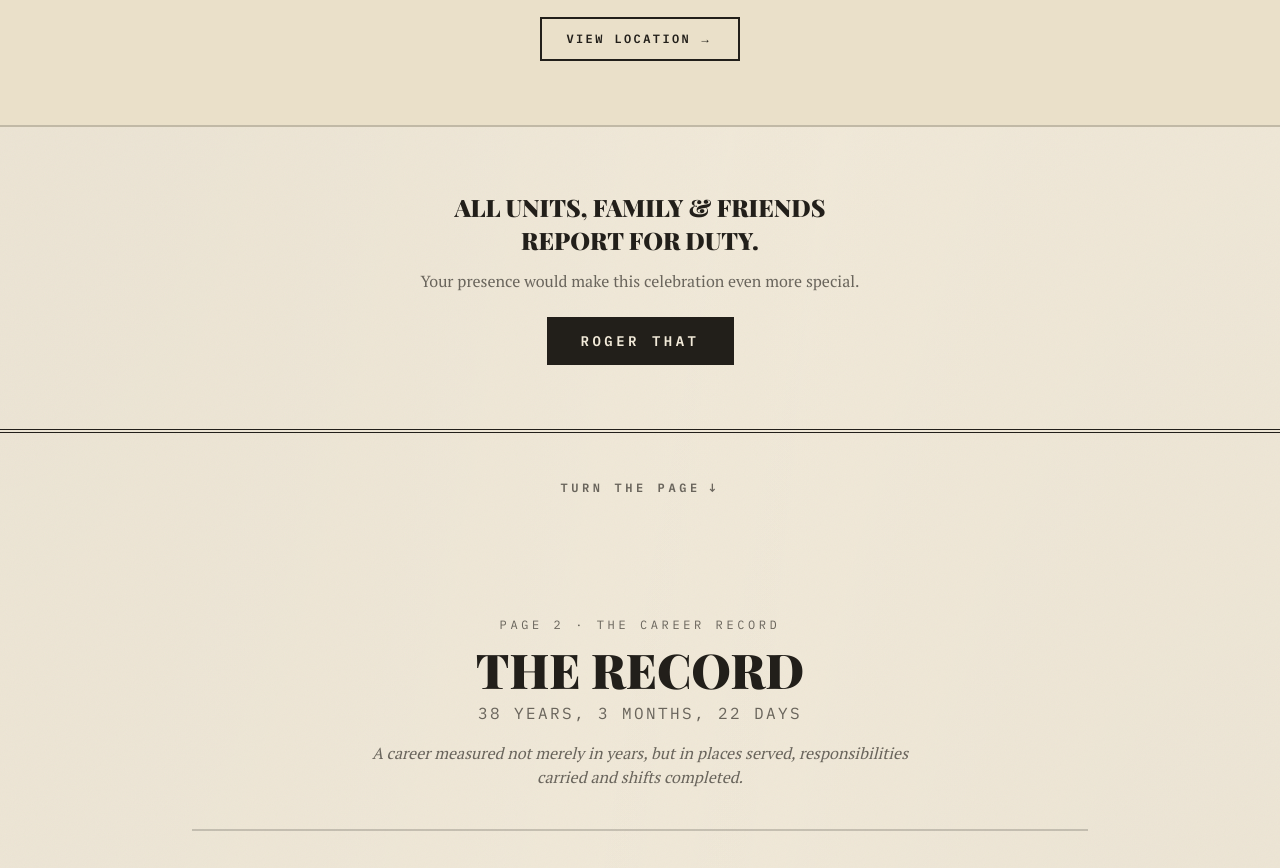
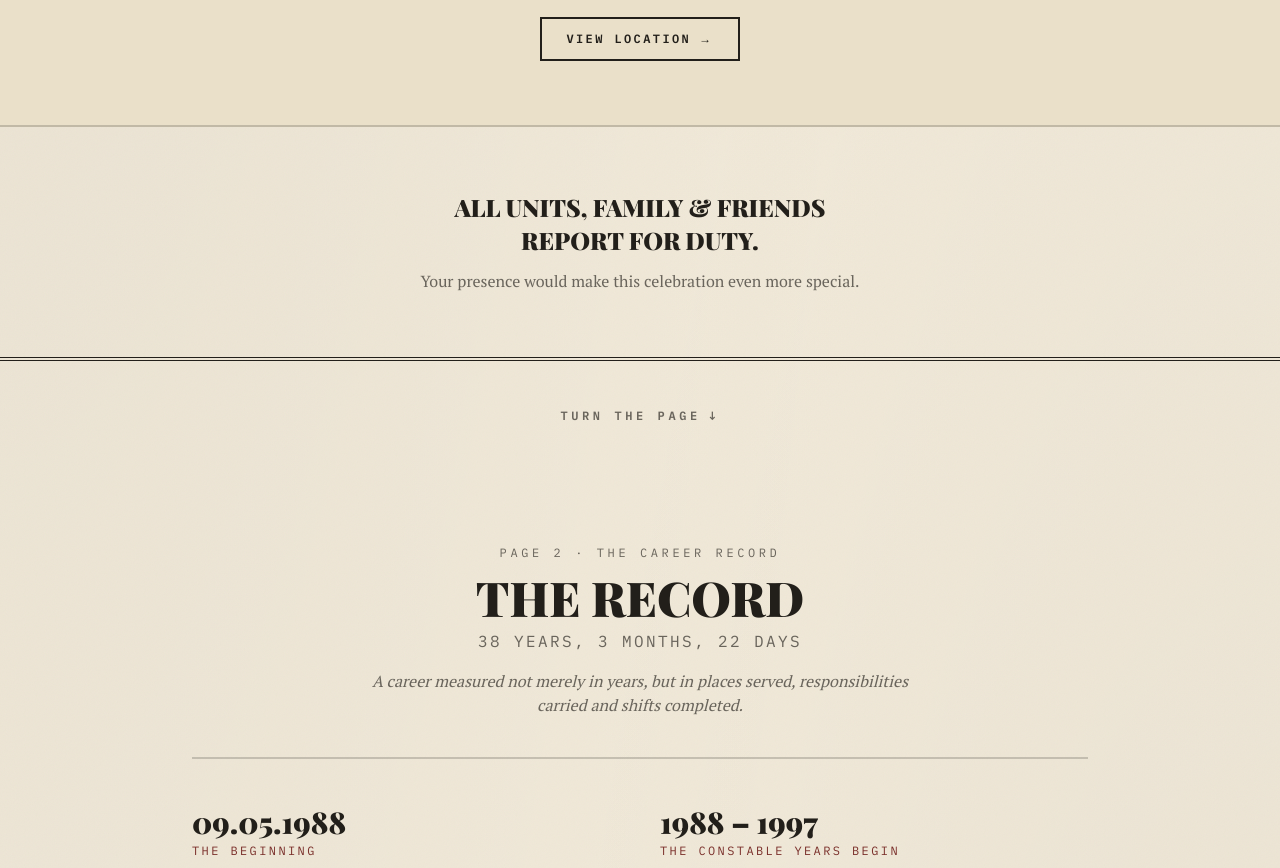
Before and after one commit to Sabari2810/retirement-function, a Next.js app: page / in a window 1280 px wide. Shown: the part 3160-4028 px from the top of the page. Built offline with nearby package versions, Linux system fonts and the light colour scheme; a web font is replaced by a local one.

Commit message:
Remove RSVP button, use a border to separate sections instead
Rsvp no longer has a call-to-action button; a double border on the
section now marks the transition into the career record, replacing
the border that used to live on TurnPage (which would have doubled
up with this one).

```diff
--- a/components/Rsvp.tsx
+++ b/components/Rsvp.tsx
@@ -1,9 +1,8 @@
 import Reveal from "@/components/Reveal";
-import { event } from "@/lib/config";
 
 export default function Rsvp() {
   return (
-    <section className="px-4 py-12 text-center sm:py-16">
+    <section className="border-b-4 border-double border-[var(--ink)] px-4 py-12 text-center sm:py-16">
       <Reveal className="mx-auto max-w-md">
         <h2 className="font-display text-xl font-black uppercase leading-snug sm:text-2xl">
           All Units, Family &amp; Friends
@@ -13,14 +12,6 @@ export default function Rsvp() {
         <p className="mt-3 text-sm text-[var(--ink-soft)] sm:text-base">
           Your presence would make this celebration even more special.
         </p>
-        <a
-          href={event.rsvpUrl}
-          target="_blank"
-          rel="noopener noreferrer"
-          className="mt-6 inline-flex min-h-12 items-center gap-2 border-2 border-[var(--ink)] bg-[var(--ink)] px-8 py-3 font-mono text-sm font-semibold uppercase tracking-[0.25em] text-[var(--paper)] transition-opacity hover:opacity-85"
-        >
-          Roger That
-        </a>
       </Reveal>
     </section>
   );
--- a/components/TurnPage.tsx
+++ b/components/TurnPage.tsx
@@ -6,7 +6,7 @@ export default function TurnPage({ targetId }: { targetId: string }) {
   const reduce = useReducedMotion();
 
   return (
-    <div className="hidden border-t-4 border-double border-[var(--ink)] py-10 text-center sm:block">
+    <div className="hidden py-10 text-center sm:block">
       <motion.a
         href={`#${targetId}`}
         className="inline-flex items-center gap-2 font-mono text-xs font-semibold uppercase tracking-[0.3em] text-[var(--ink-soft)] transition-colors hover:text-[var(--ink)]"
```
